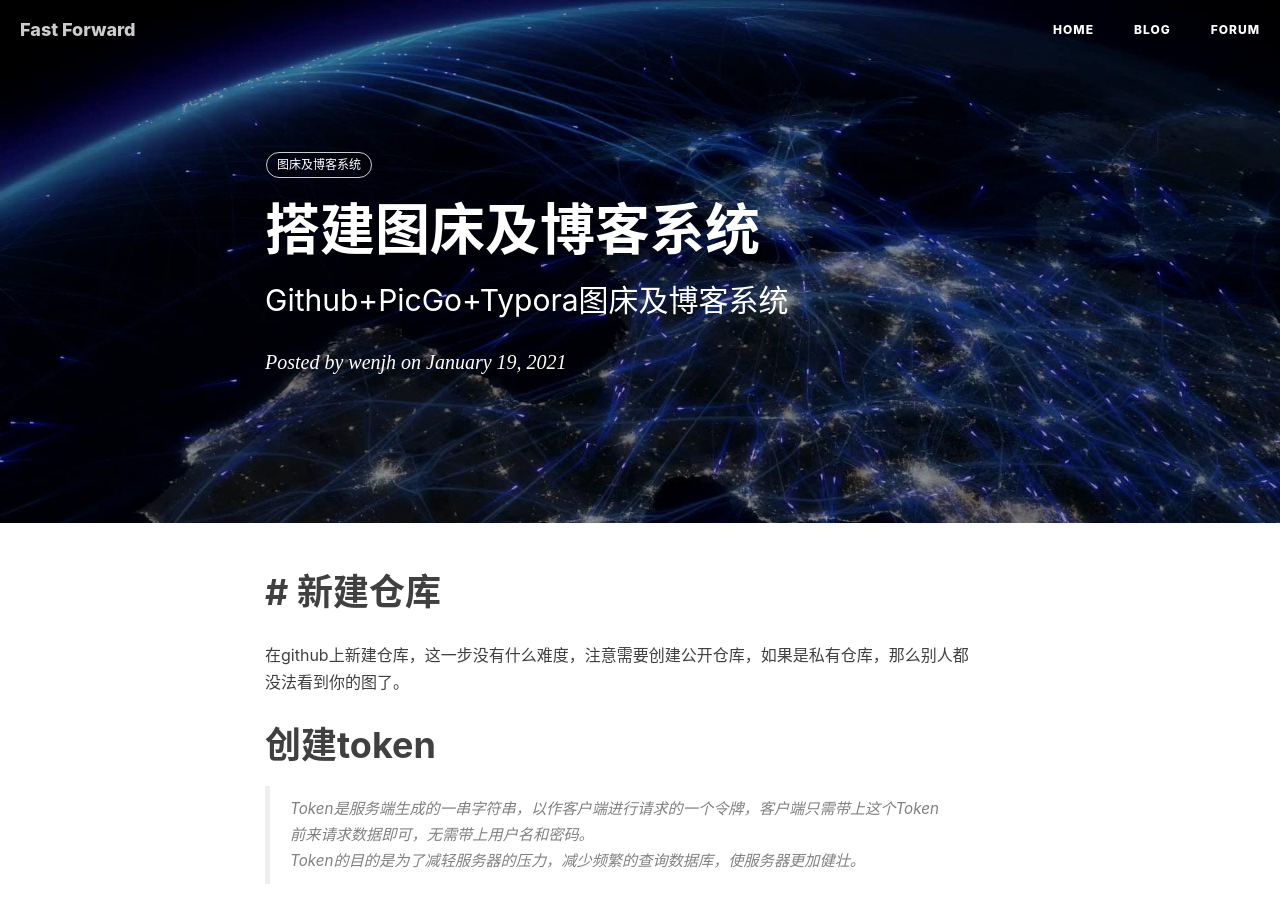
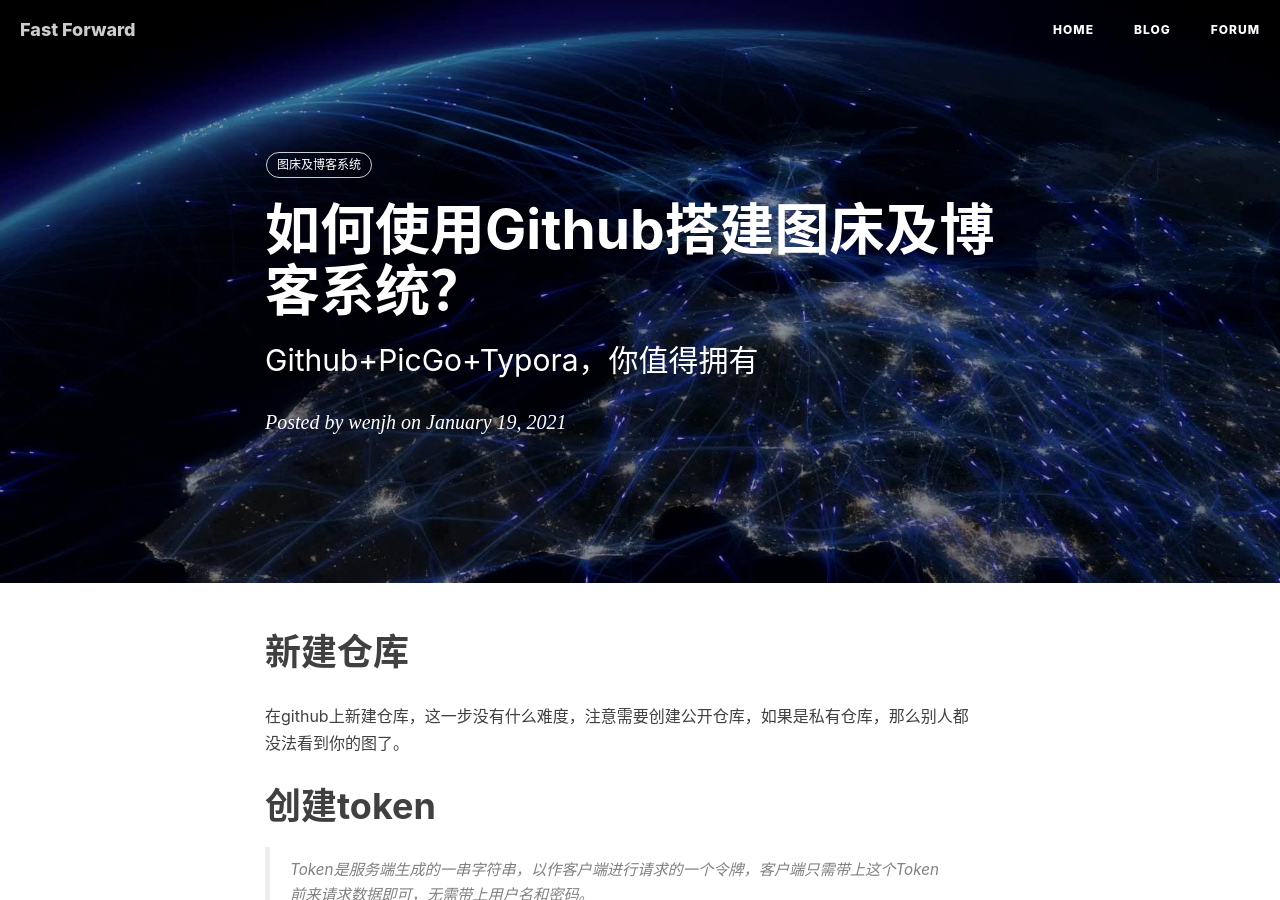
Before and after one commit to zpwenjh/zpwenjh.github.io, a Jekyll site: the page built from _posts/2021-01-19-Github+PicGo+Typora_CreatePicBedAndBlogSystem.md, in a window 1280 px wide and 900 px high. Built offline with Jekyll 4.4.1, drawn with Linux system fonts in a browser that asks for light colours; nearby versions of some CDN libraries; comment, search, counter and statistics services are not loaded.

Commit message:
Modify blog

```diff
--- a/_posts/2021-01-19-Github+PicGo+Typora图床及博客系统.md
+++ b/_posts/2021-01-19-Github+PicGo+Typora_CreatePicBedAndBlogSystem.md
@@ -1,7 +1,7 @@
 ---
 layout:     post
-title:      搭建图床及博客系统
-subtitle:   Github+PicGo+Typora图床及博客系统
+title:      如何使用Github搭建图床及博客系统？
+subtitle:   Github+PicGo+Typora，你值得拥有
 date:       2021-01-19
 author:     wenjh
 header-img: img/post-bg-os-metro.jpg
@@ -10,7 +10,7 @@ tags:
     - 图床及博客系统
 ---
 
-# # 新建仓库
+# 新建仓库
 
 在github上新建仓库，这一步没有什么难度，注意需要创建公开仓库，如果是私有仓库，那么别人都没法看到你的图了。
 
@@ -63,3 +63,5 @@ PicGo是一个开源软件，直接从Github下载对应操作系统下的安装
 [在Github搭建免费个人博客提高篇](https://zhuanlan.zhihu.com/p/111832962)
 
 [在Github搭建免费个人博客进阶篇](https://zhuanlan.zhihu.com/p/111846728)
+
+---
```
